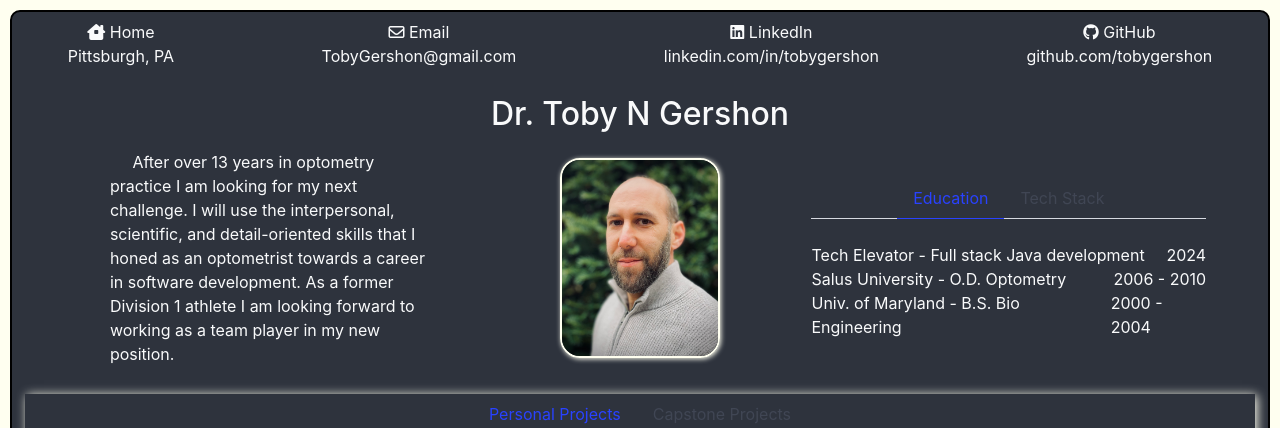
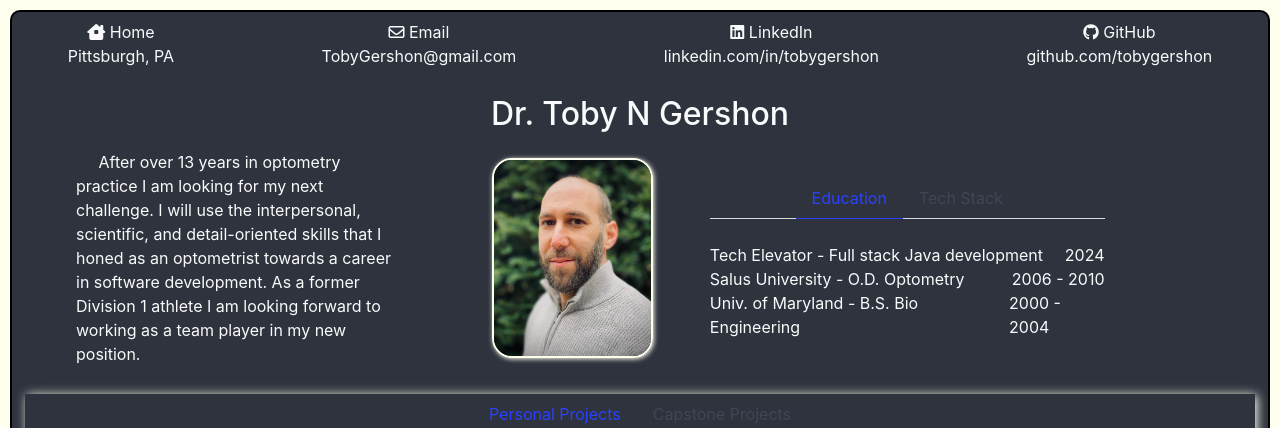
Before and after one commit to tobygershon/Resume, a React (Vite) app: page / in a window 1280 px wide. Shown: the top 428 px of the page. Built offline with nearby package versions, Linux system fonts and the light colour scheme.

Commit message:
flex change to top section

```diff
--- a/src/App.jsx
+++ b/src/App.jsx
@@ -90,7 +90,7 @@ function App() {
         <h1 className="is-flex is-justify-content-center mb-0 is-size-3 has-text-white-bis">Dr. Toby N Gershon</h1>
       </div>
 
-      <div id="head" className="columns is-flex is-justify-content-space-evenly">
+      <div id="head" className="columns">
 
 
         <div className="column is-one-third is-flex is-align-items-center ml-4 px-6">
```
